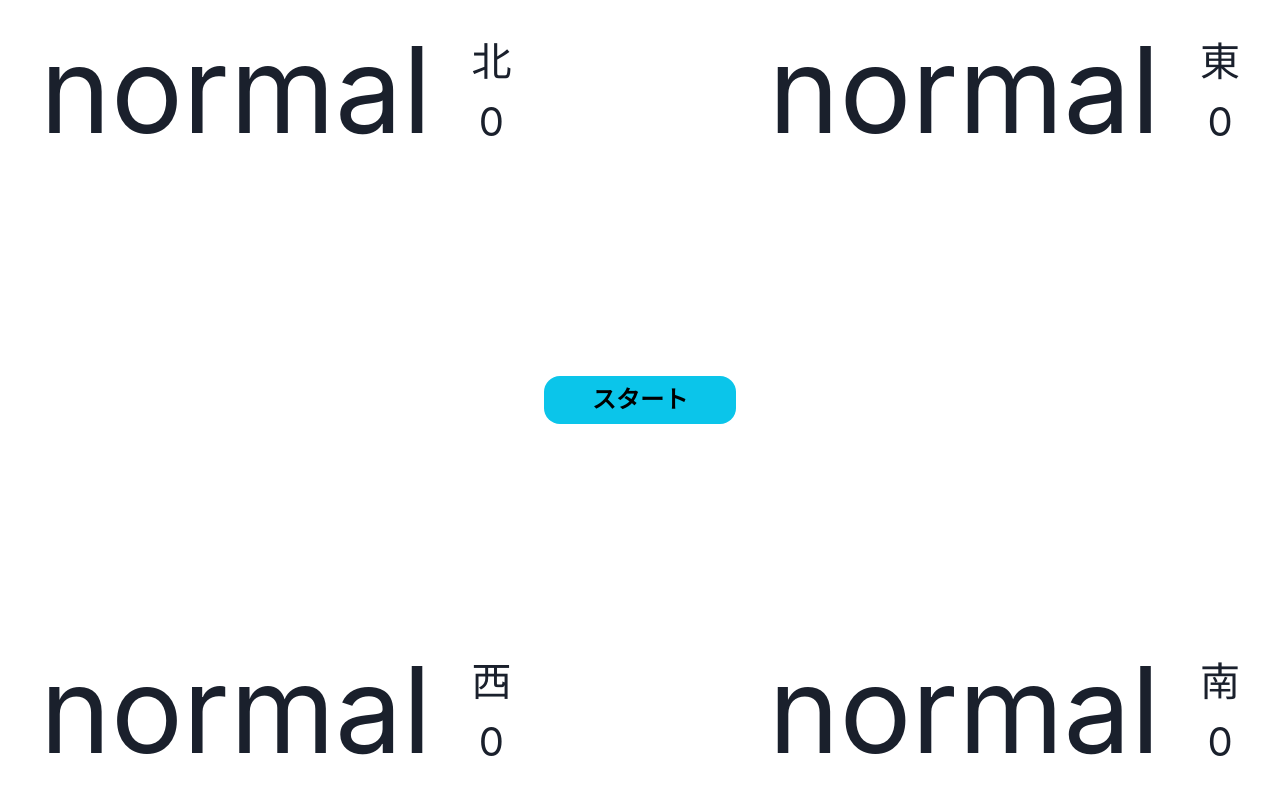
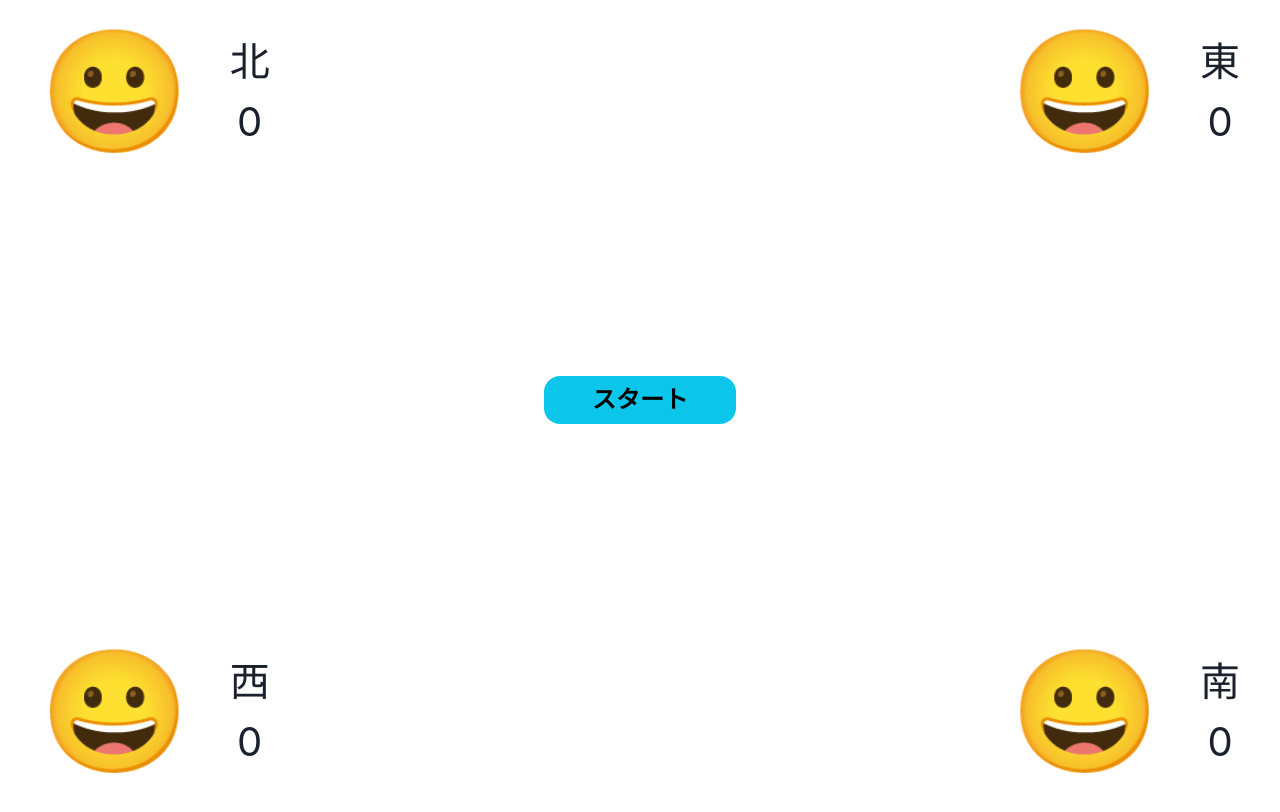
Before and after one commit to SystemEngineeringTeam/ProjectExercises2023-FrontEnd, a Next.js app: page / in a window 1280 px wide. Shown: the top 812 px of the page. Built offline with nearby package versions, Linux system fonts and the light colour scheme.

Commit message:
顔文字に変更できるようにしてみた

```diff
--- a/pages/index.tsx
+++ b/pages/index.tsx
@@ -12,7 +12,7 @@ type BoardSurface = {
   url: string; //画像のurl
 };
 
-const azimuths = [
+const azimuths:string[] = [
   "north", "east", "west", "south"
 ];
 
@@ -43,7 +43,7 @@ export default function Home() {
     "west": 0,
     "south": 0
   });
-  const [emotionList, setEmotionList] = useState<{ [key: string]: String }>({
+  const [emotionList, setEmotionList] = useState<{ [key: string]: string }>({
     "north": "normal",
     "east": "normal",
     "west": "normal",
@@ -76,7 +76,7 @@ export default function Home() {
         "west": 0,
         "south": 0
       };
-      const newEmotionList: { [key: string]: String } = {
+      const newEmotionList: { [key: string]: string } = {
         "north": "normal",
         "east": "normal",
         "west": "normal",
@@ -85,7 +85,7 @@ export default function Home() {
       for (const azimuth of azimuths) {
         const { bpm, emotion } = await backend.getData(azimuth);
         newBpmList[azimuth] = bpm;
-        newEmotionList[azimuth] = emotion;
+        newEmotionList[azimuth] = emotion.toString();
       }
       setBpmList(newBpmList);
       setEmotionList(newEmotionList);
@@ -102,13 +102,20 @@ export default function Home() {
     handler('/result');
   };
 
+  const faceList : { [ key: string]: string} = {
+    "normal": "😀",
+    "surprise": "😱",
+    "nervous": "😬",
+    "relief": "😊",
+  }
+
 
   return (
     <main>
-      <UserInformation face={emotionList["north"]} position="北" pulse={bpmList["north"]}></UserInformation>
-      <UserInformation face={emotionList["east"]} position="東" pulse={bpmList["east"]}></UserInformation>
-      <UserInformation face={emotionList["west"]} position="西" pulse={bpmList["west"]}></UserInformation>
-      <UserInformation face={emotionList["south"]} position="南" pulse={bpmList["south"]}></UserInformation>
+      <UserInformation face={faceList[emotionList["north"]]} position="北" pulse={bpmList["north"]}></UserInformation>
+      <UserInformation face={faceList[emotionList["east"]]} position="東" pulse={bpmList["east"]}></UserInformation>
+      <UserInformation face={faceList[emotionList["west"]]} position="西" pulse={bpmList["west"]}></UserInformation>
+      <UserInformation face={faceList[emotionList["south"]]} position="南" pulse={bpmList["south"]}></UserInformation>
       <Center h="100vh" color="white">
         <Button height={12} colorScheme='cyan' paddingX='48px' fontSize="24" borderRadius={16} onClick={() => handleClick()}>
           {buttonMessage}
```
